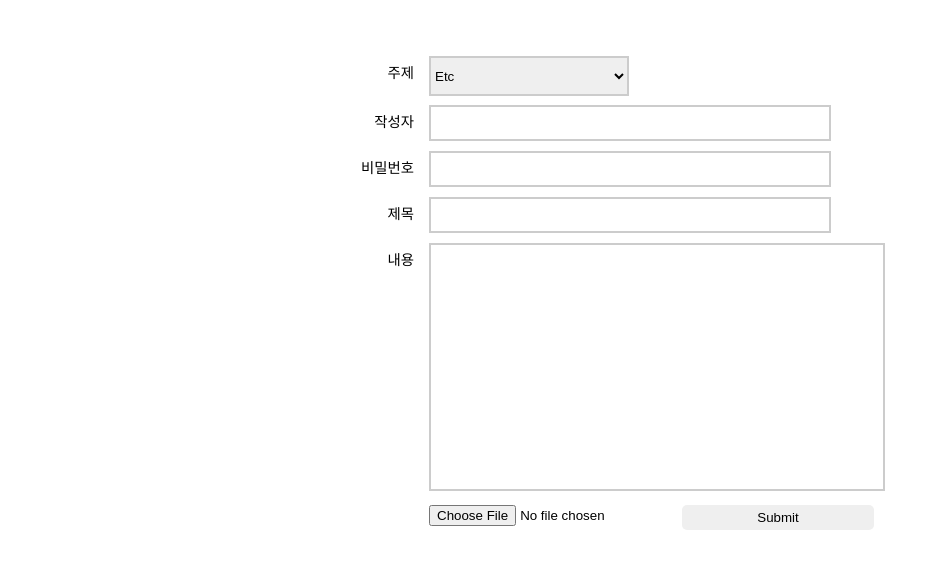
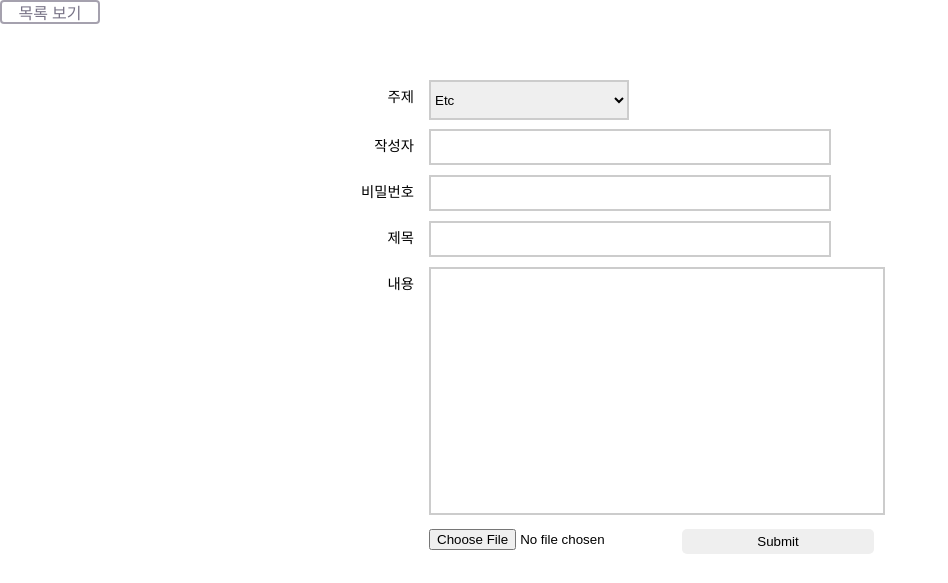
Before and after one commit to eun2ce/curious-coding, a Django app: page /write_form in a window 1280 px wide. Shown: the top 583 px of the page, without its empty margins (0-948 px from the left). Run offline with Django 3.2, Linux system fonts and the light colour scheme.

Commit message:
모든 html 문서에 목록보기 링크  추가

```diff
--- a/curiouspage/board/templates/board/index.html
+++ b/curiouspage/board/templates/board/index.html
@@ -141,9 +141,8 @@ img{
    <li><a href="http://localhost:8000/?">All</a></li>
    <li><a href="http://localhost:8000/?subject_type=Language">Language</a></li>
 
- <li><a href="http://localhost:8000/?subject_type=Database">Database</a></li>
-
-    <li><a href="http://localhost:8000/?subject_type=Etc">Etc</a></li>
+  <li><a href="http://localhost:8000/?subject_type=Database">Database</a></li>
+  <li><a href="http://localhost:8000/?subject_type=Etc">Etc</a></li>
 </ul>
 
     </form>
--- a/curiouspage/board/templates/board/write.html
+++ b/curiouspage/board/templates/board/write.html
@@ -68,10 +68,25 @@
             padding-top: 5px;
             font-size: 0.9em;
         }
+        a {
+ display: block;
+   text-align: center;
+   width: 100px;
+   text-decoration: none;
+   border-radius: 4px;}
+
+a.button {
+   color: rgba(30, 22, 54, 0.6);
+   box-shadow: rgba(30, 22, 54, 0.4) 0 0px 0px 2px inset;}
+
+a.button:hover {
+   color: rgba(255, 255, 255, 0.85);
+   box-shadow: rgba(30, 22, 54, 0.7) 0 0px 0px 40px inset;}
     </style>
 </head>
 
 <body>
+  <a href="http://localhost:8000/" class="button">목록 보기</a>
         <div id = "page-wrap">
     <form action="" method="POST" enctype="multipart/form-data">
         {% csrf_token %}
```
Also changed, not shown: curiouspage/board/templates/board/confirm_password.html (+17 -1 lines), curiouspage/board/templates/board/detail.html (+15 -0 lines), curiouspage/board/templates/board/post_form.html (+15 -1 lines).
